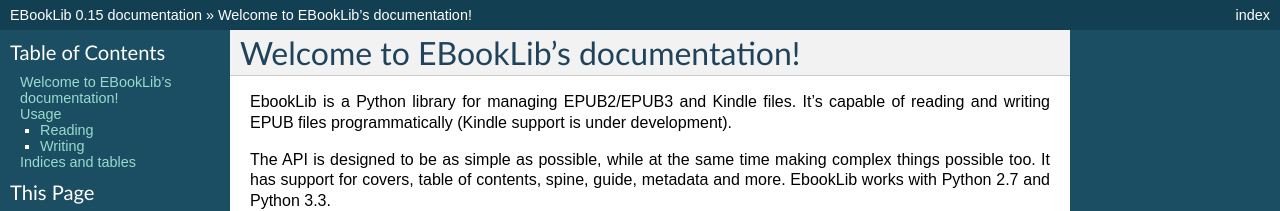
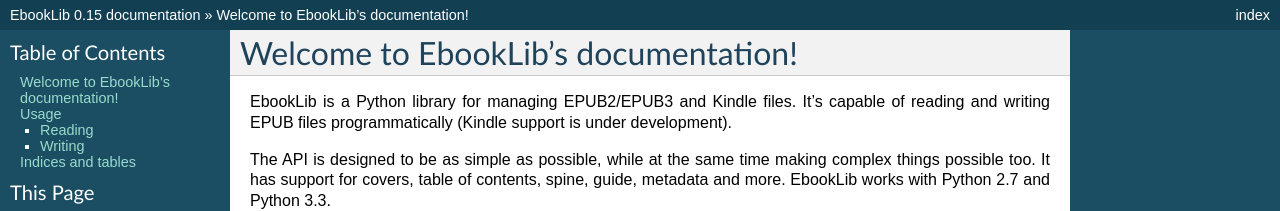
Before and after one commit to aerkalov/ebooklib, a Sphinx documentation site: the page built from docs/index.rst, in a window 1280 px wide and 900 px high. Shown: the top 211 px of the window. Built offline with Sphinx 7.4.7, drawn with Linux system fonts in a browser that asks for light colours; pages that are not in the unit, such as notebooks, are missing from menus; some of the changed text lies outside the part shown.

```diff
--- a/docs/conf.py
+++ b/docs/conf.py
@@ -1,6 +1,6 @@
 # -*- coding: utf-8 -*-
 #
-# EBookLib documentation build configuration file, created by
+# EbookLib documentation build configuration file, created by
 # sphinx-quickstart on Fri Apr 25 11:49:49 2014.
 #
 # This file is execfile()d with the current directory set to its containing dir.
@@ -40,8 +40,8 @@ source_suffix = '.rst'
 master_doc = 'index'
 
 # General information about the project.
-project = u'EBookLib'
-copyright = u'2013, Aleksandar Erkalovic'
+project = u'EbookLib'
+copyright = u'2014, Aleksandar Erkalovic'
 
 # The version info for the project you're documenting, acts as replacement for
 # |version| and |release|, also used in various other places throughout the
@@ -164,7 +164,7 @@ html_static_path = ['_static']
 #html_file_suffix = None
 
 # Output file base name for HTML help builder.
-htmlhelp_basename = 'EBookLibdoc'
+htmlhelp_basename = 'EbookLibdoc'
 
 
 # -- Options for LaTeX output --------------------------------------------------
@@ -183,7 +183,7 @@ latex_elements = {
 # Grouping the document tree into LaTeX files. List of tuples
 # (source start file, target name, title, author, documentclass [howto/manual]).
 latex_documents = [
-  ('index', 'EBookLib.tex', u'EBookLib Documentation',
+  ('index', 'EbookLib.tex', u'EbookLib Documentation',
    u'Aleksandar Erkalovic', 'manual'),
 ]
 
@@ -213,7 +213,7 @@ latex_documents = [
 # One entry per manual page. List of tuples
 # (source start file, name, description, authors, manual section).
 man_pages = [
-    ('index', 'ebooklib', u'EBookLib Documentation',
+    ('index', 'ebooklib', u'EbookLib Documentation',
      [u'Aleksandar Erkalovic'], 1)
 ]
 
@@ -227,8 +227,8 @@ man_pages = [
 # (source start file, target name, title, author,
 #  dir menu entry, description, category)
 texinfo_documents = [
-  ('index', 'EBookLib', u'EBookLib Documentation',
-   u'Aleksandar Erkalovic', 'EBookLib', 'Python library for EPUB and Kindle formats.',
+  ('index', 'EbookLib', u'EbookLib Documentation',
+   u'Aleksandar Erkalovic', 'EbookLib', 'Python library for EPUB and Kindle formats.',
    'Miscellaneous'),
 ]
 
@@ -245,10 +245,10 @@ texinfo_documents = [
 # -- Options for Epub output ---------------------------------------------------
 
 # Bibliographic Dublin Core info.
-epub_title = u'EBookLib'
+epub_title = u'EbookLib'
 epub_author = u'Aleksandar Erkalovic'
 epub_publisher = u'Aleksandar Erkalovic'
-epub_copyright = u'2013, Aleksandar Erkalovic'
+epub_copyright = u'2014, Aleksandar Erkalovic'
 
 # The language of the text. It defaults to the language option
 # or en if the language is not set.
--- a/docs/index.rst
+++ b/docs/index.rst
@@ -1,9 +1,9 @@
-.. EBookLib documentation master file, created by
+.. EbookLib documentation master file, created by
    sphinx-quickstart on Fri Apr 25 11:49:49 2014.
    You can adapt this file completely to your liking, but it should at least
    contain the root `toctree` directive.
 
-Welcome to EBookLib's documentation!
+Welcome to EbookLib's documentation!
 ====================================
 
 EbookLib is a Python library for managing EPUB2/EPUB3 and Kindle files. It's capable of reading and writing EPUB files programmatically (Kindle support is under development).
```
Also changed, not shown: 1 other file.
